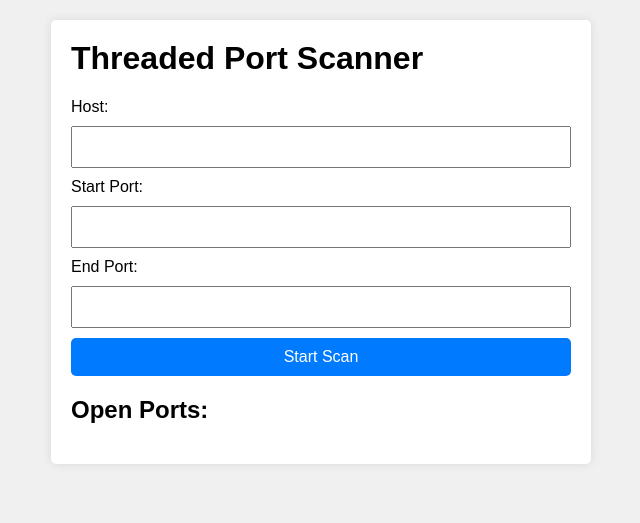
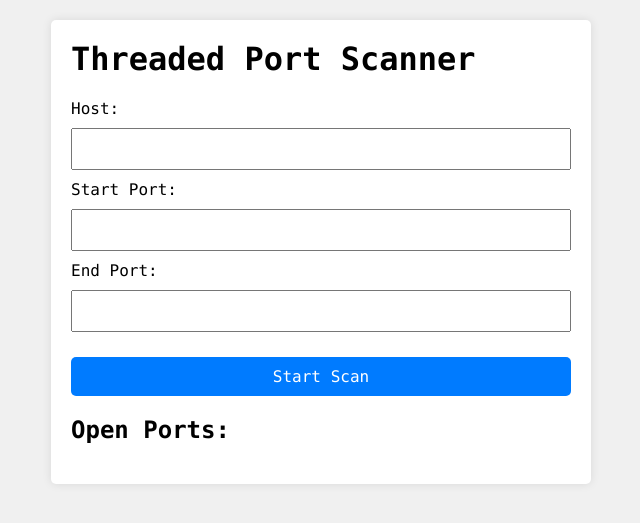
Before and after one commit to awl4114awl/Threaded-Port-Scanner, a Flask app: page / in a window 1280 px wide. Shown: the top 523 px of the page, without its empty margins (319-959 px from the left). Run offline with Flask 3, Linux system fonts and the light colour scheme.

Commit message:
Update styles.css

```diff
--- a/static/styles.css
+++ b/static/styles.css
@@ -1,5 +1,5 @@
 body {
-  font-family: Arial, sans-serif;
+  font-family: Consolas, monospace;
   background-color: #f0f0f0;
   margin: 0;
   padding: 20px;
@@ -29,8 +29,10 @@ input, button {
 }
 
 button {
+  font-family: Consolas, monospace;
   background-color: #007BFF;
   color: #fff;
+  margin-top: 15px;
   border: none;
   cursor: pointer;
   border-radius: 5px;
```
Also changed, not shown: 1 other file.
